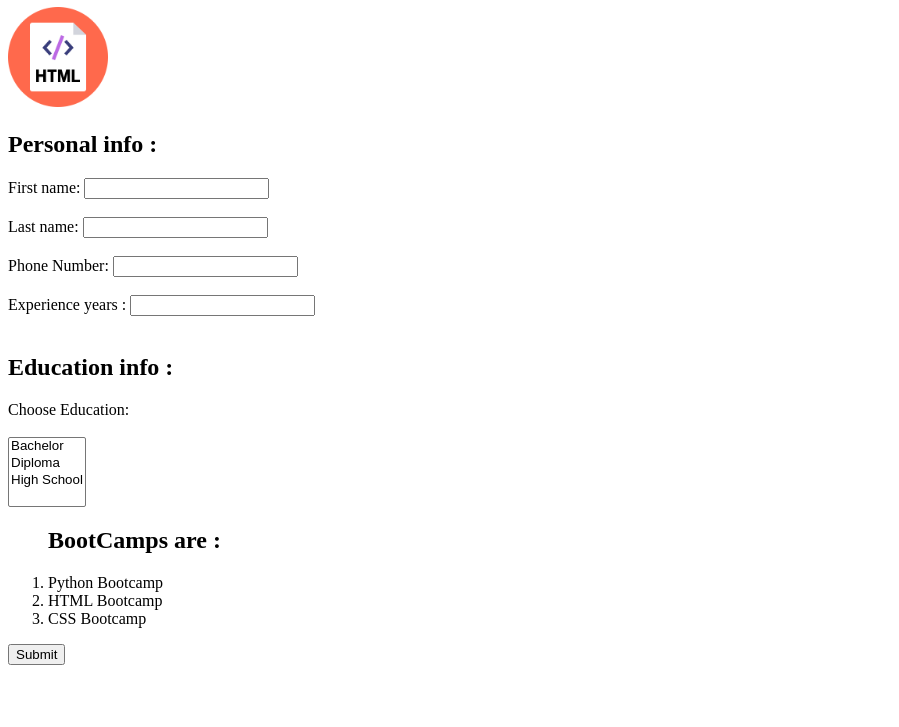
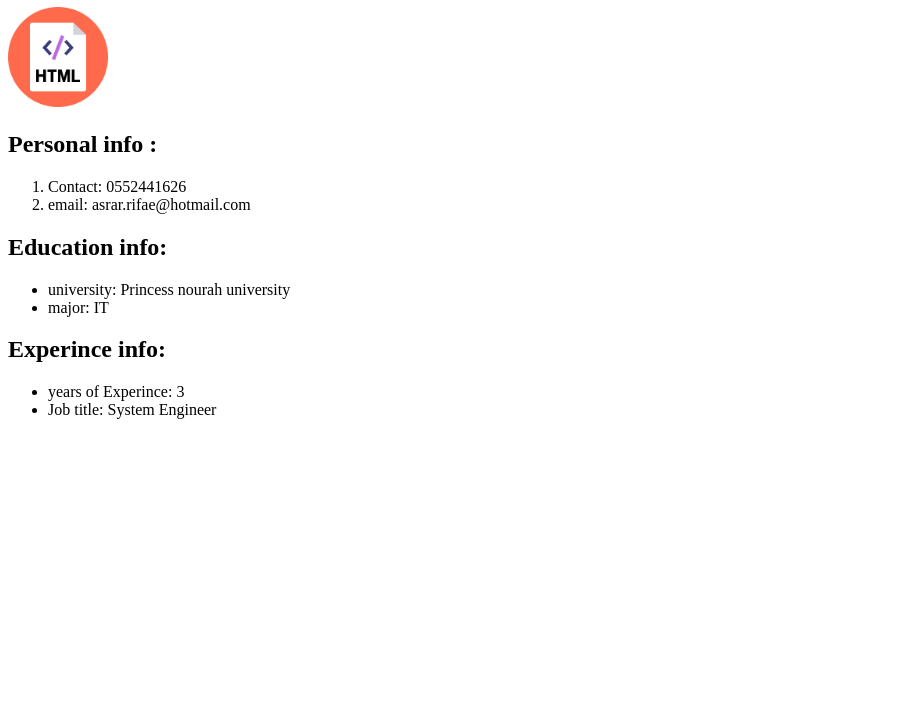
Before and after one commit to TUWAIQ-PYTHON-5/LAB_HTML, a plain HTML site: page PersonalResume.html in a window 1280 px wide. Shown: the part 73-800 px from the top of the page, without its empty margins (0-899 px from the left). Drawn offline with Linux system fonts and the light colour scheme.

Commit message:
solve HTML v2 lab

```diff
--- a/PersonalResume.html
+++ b/PersonalResume.html
@@ -7,48 +7,32 @@
     <title>Personal Resume </title>
 </head>
 <body>
-    <h1>This is a Personal Resume Form to register in Tuwaiq Camps </h1>
-    <img src="html-flat.png" alt="Girl in a jacket" width="100" height="100">
-    <p>
+    <h1>Asrar Rifae Resume  </h1>
+    <img src="html-flat.png" alt=" html icon " width="100" height="100">
+
+        <h2> Personal info :</h2>
+        <p>
+            <ol>
+                <li>Contact: 0552441626</li>
+                <li>email: asrar.rifae@hotmail.com</li>
+            </ol>
+        </p>
+        <h2>Education info: </h2>
+        <p>
+            <ul>
+                <li>university: Princess nourah university</li>
+                <li>major: IT</li>
+            </ul>
+        </p>
+        <h2>Experince info: </h2>
+        <p>
+            <ul>
+                <li>years of Experince: 3</li>
+                <li>Job title: System Engineer </li>
+            </ul>
+        </p>
 
 
-            <form action="/action_page.php">
-                <H2>Personal info : </H2>
-                <label for="fname">First name:</label>
-                <input type="text" id="fname" name="fname"><br><br>
-                <label for="lname">Last name:</label>
-                <input type="text" id="lname" name="lname"><br><br>
-                <label for="phone">Phone Number:</label>
-                <input type="number" id="phone" name="phone"><br><br>
-                <label for="Experience"> Experience years :</label>
-                <input type="Experience" id="number" name="Experience"><br><br>
-
-
-    </p>
-
-    <p>
-        <H2>Education info : </H2>
-        <label for="Education">Choose Education:</label><br><br>
-        <select name="Education" id="Education" multiple>
-        <option value="Bachelor">Bachelor</option>
-        <option value="Diploma">Diploma</option>
-        <option value="HighSchool">High School</option>
-
-        </select>
-
-    </p>
-    <p>
-        <ol type="BootCamps are" >
-            <h2>BootCamps are :</h2>
-            <li>Python Bootcamp</li>
-            <li>HTML Bootcamp</li>
-            <li>CSS Bootcamp</li>
-          </ol>
-
-    </p>
-
-        <input type="submit" value="Submit">
-      </form>
 
 </body>
 </html>
```
